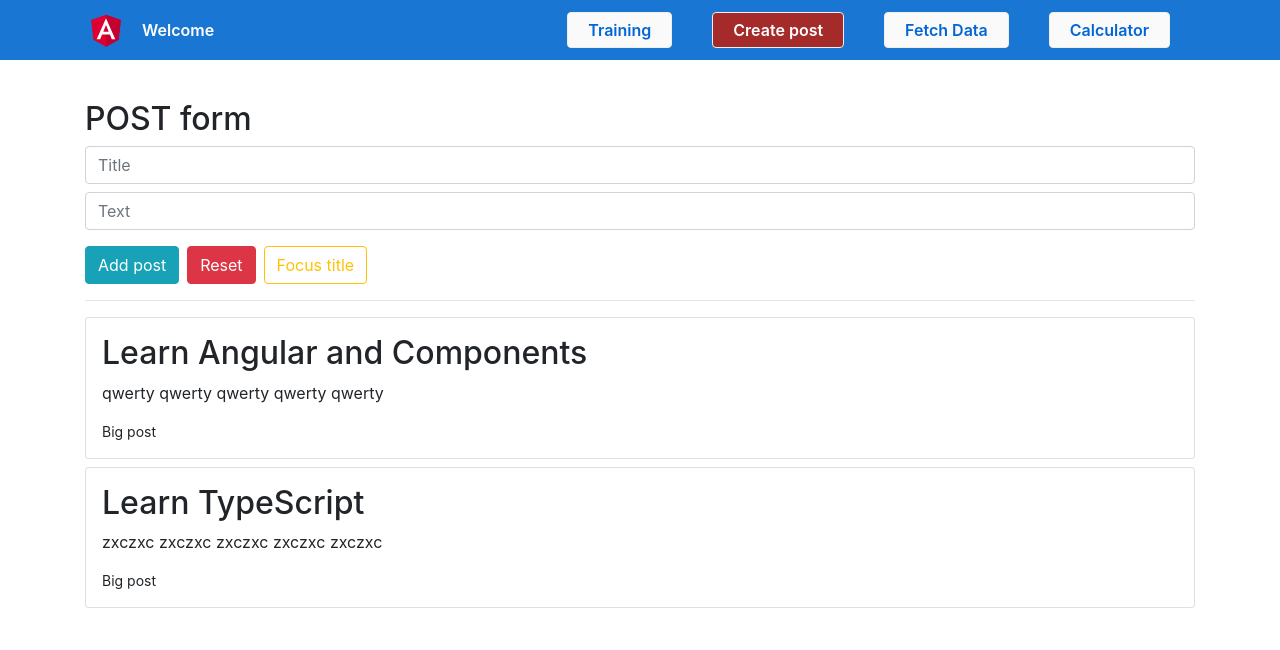
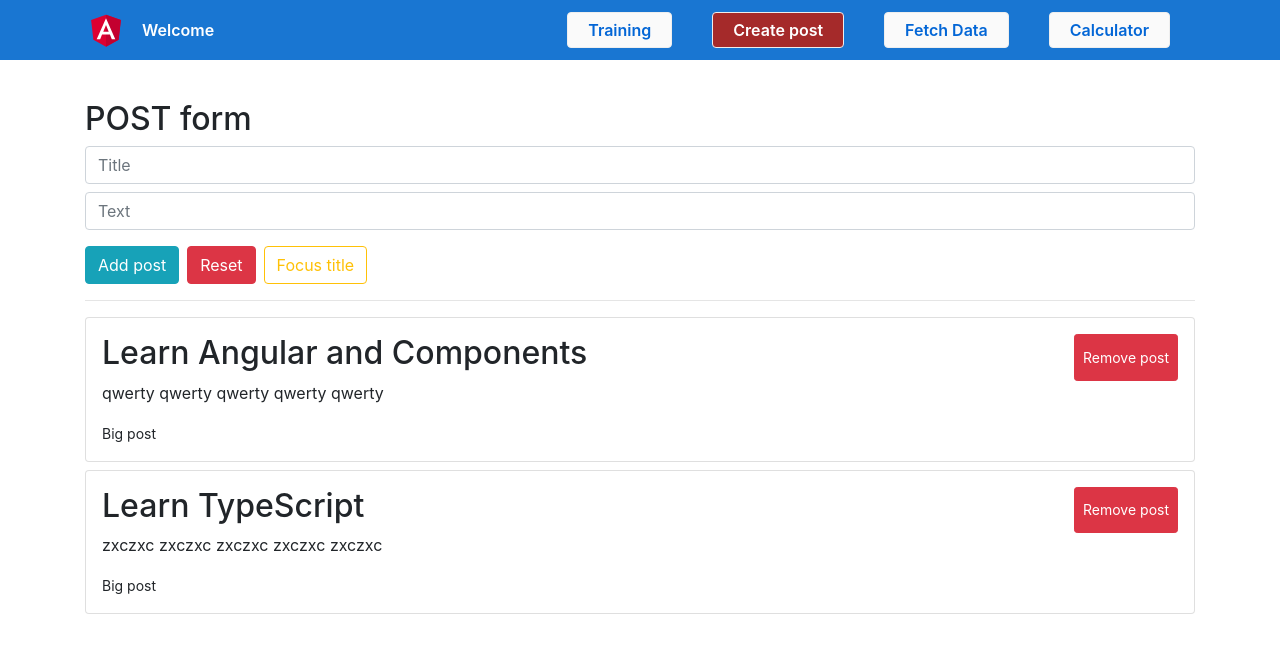
Before and after one commit to ErikKopcha/angular-mn-w, an Angular app: page /post-main in a window 1280 px wide. Shown: the top 650 px of the page. Built offline with nearby package versions, Linux system fonts and the light colour scheme.

Commit message:
lifecycle hooks

```diff
--- a/src/app/posts/post-main/post-main.component.html
+++ b/src/app/posts/post-main/post-main.component.html
@@ -8,8 +8,13 @@
   <app-post
     *ngFor="let postItem of posts"
     [post]="postItem"
+    (onRemove)="removePost($event)"
   >
-    <small *ngIf="postItem.text.length > 10; else short">Big post</small>
-    <ng-template #short><small>Small post</small></ng-template>
+
+    <div #info>
+      <small *ngIf="postItem.text.length > 10; else short">Big post</small>
+      <ng-template #short><small>Small post</small></ng-template>
+    </div>
+
   </app-post>
 </div>
--- a/src/app/posts/post-main/post-main.component.ts
+++ b/src/app/posts/post-main/post-main.component.ts
@@ -1,4 +1,4 @@
-import { Component } from "@angular/core";
+import {Component} from "@angular/core";
 
 // интерфейс для передачи параметров
 export interface Post {
@@ -17,9 +17,14 @@ export class PostMainComponent {
   public posts: Post[] = [
     { title: 'Learn Angular and Components', text: 'qwerty qwerty qwerty qwerty qwerty', id: 1 },
     { title: 'Learn TypeScript', text: 'zxczxc zxczxc zxczxc zxczxc zxczxc ', id: 2 }
-  ]
+  ];
 
   public updatePosts(post: Post) {
     this.posts.unshift(post);
   }
+
+  public removePost(id: number) {
+    this.posts = this.posts.filter(post => post.id !== id);
+    console.log(`id to remove`, id);
+  }
 }
--- a/src/app/posts/post/post.component.html
+++ b/src/app/posts/post/post.component.html
@@ -1,5 +1,8 @@
 <div class="card p-3 mb-2">
-  <h2>{{ post.title }}</h2>
+  <div class="d-flex">
+    <h2>{{ post.title }}</h2>
+    <button (click)="onRemovePost()" class="btn btn-sm my-0 py-0 btn-danger ml-auto">Remove post</button>
+  </div>
   <p>{{ post.text }}</p>
 
   <ng-content></ng-content>
--- a/src/app/posts/post/post.component.ts
+++ b/src/app/posts/post/post.component.ts
@@ -1,4 +1,14 @@
-import { Component, Input } from "@angular/core";
+import {
+  Component,
+  Input,
+  ContentChild,
+  ElementRef,
+  OnInit,
+  SimpleChanges,
+  OnChanges,
+  DoCheck,
+  AfterContentInit, AfterContentChecked, AfterViewChecked, AfterViewInit, OnDestroy, Output, EventEmitter
+} from "@angular/core";
 import { Post } from "../post-main/post-main.component"; // принимаем параметры из post-main.component
 
 @Component({
@@ -6,8 +16,57 @@ import { Post } from "../post-main/post-main.component"; // принимаем
   templateUrl: './post.component.html',
   styleUrls: ['./post.component.css']
 })
-export class PostComponent {
+export class PostComponent implements
+  OnInit,
+  OnChanges,
+  DoCheck,
+  AfterContentInit,
+  AfterContentChecked,
+  AfterViewChecked,
+  AfterViewInit,
+  OnDestroy
+{
   // через декоратор принимаем параметры
-  @Input() post: Post
+  @Input() post: Post;
+  @Output() onRemove = new EventEmitter<number>();
+  @ContentChild('info', {static: true}) infoRef: ElementRef;
+
   constructor() {}
+
+  onRemovePost() {
+    this.onRemove.emit(this.post.id);
+  }
+
+  ngOnChanges(changes: SimpleChanges) : void {
+    console.log('OnChanges', changes)
+  }
+
+  ngOnInit() {
+    console.log('ngOnInit');
+    console.log('infoRef', this.infoRef.nativeElement)
+  }
+
+  ngDoCheck(): void {
+    console.log('ngDoCheck')
+  }
+
+  ngAfterContentInit(): void {
+    console.log('AfterContentInit')
+  }
+
+  ngAfterContentChecked(): void {
+    console.log('AfterContentChecked')
+  }
+
+  ngAfterViewInit(): void {
+    console.log('AfterViewInit')
+  }
+
+  ngAfterViewChecked(): void {
+    console.log('AfterViewChecked')
+  }
+
+  ngOnDestroy(): void {
+    console.log('OnDestroy post component')
+  }
 }
```
